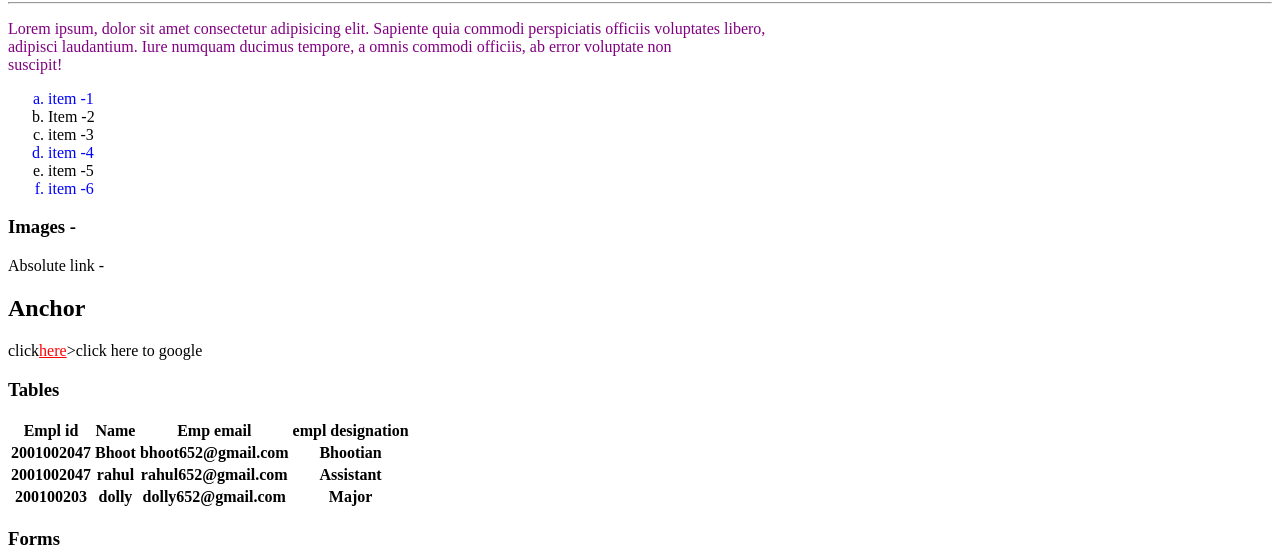
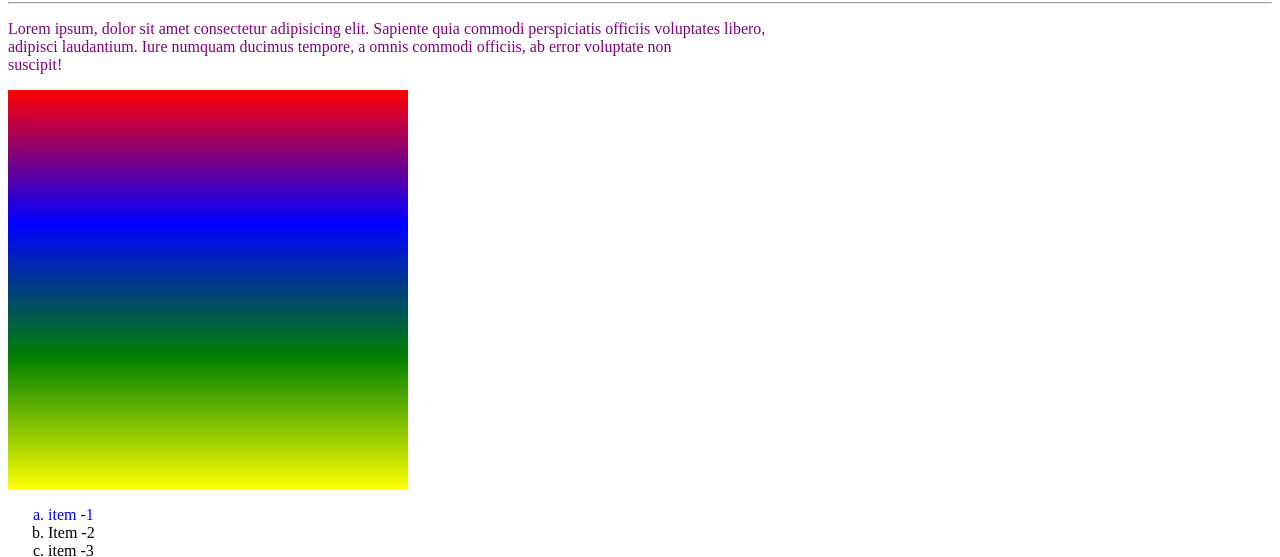
Before and after one commit to mehakkamboj/demo, a plain HTML site: page css/index.html in a window 1280 px wide. Shown: the part 389-946 px from the top of the page. Drawn offline with Linux system fonts and the light colour scheme.

Commit message:
gardient

```diff
--- a/css/index.html
+++ b/css/index.html
@@ -25,6 +25,7 @@
                     voluptate non <br />suscipit!
                 </p>
             </p>
+            <div id="Container-one"> </div>
             <ol type="a">
                 <li class="unordered-list-item">item  -1</li>
                 <li class="unordered-list-item">Item  -2</li>
--- a/css/style.css
+++ b/css/style.css
@@ -33,7 +33,7 @@ h1 {
     }
 
     a[href*="/"]{
-        color: red;
+        color: rgb(224, 55, 55);
     }
 
     /* d. pseudo selector */
@@ -47,3 +47,16 @@ h1 {
     .unordered-list-item:nth-child(4){
         color: blue;
     }
+    /* Colors & Gradients (color) */
+
+    /* Colors in CSS can be defined in 3 ways - colour picker use kroooo */
+        /* h1{color: #454ea3} */
+
+    /* Gradients -> 1. Linear Gradient 2. Radial Gradient  */
+
+    #Container-one{
+        width: 400px;
+        height: 400px;
+        background: linear-gradient(red,blue,green,yellow);
+
+    }
```
